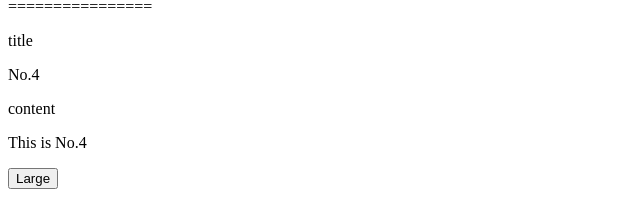
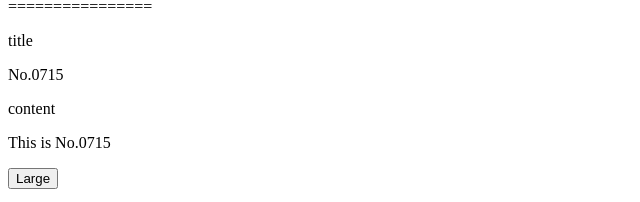
Before and after one commit to koyamal/pra_vue3, a Vue app in the folder vuePractive/: page / in a window 1280 px wide. Shown: the part 592-794 px from the top of the page, without its empty margins (0-640 px from the left). Built offline with nearby package versions, Linux system fonts and the light colour scheme.

Commit message:
Delete ?

```diff
--- a/vuePractive/src/App.vue
+++ b/vuePractive/src/App.vue
@@ -57,18 +57,18 @@ export default {
       articles: [
         {title: "No.1", content: "This is No.1"},
         {title: "No.2", content: "This is No.2"},
-        {title: "No.4", content: "This is No.4"}
+        {title: "No.0715", content: "This is No.0715"}
       ],
       articleFontSize: 1000,
       useTowQuestion: undefined,
       useTowbar: undefined,
       switchFlag: 5000,
-      useThreeFlag: "Five",
+      useThreeFlag: "0715",
     }
   },
   watch: {
     question(newQuestion, oldQuestion) {
-      if (newQuestion.includes('????')) {
+      if (newQuestion.includes('?')) {
         this.getAnswer()
       }
     }
```
